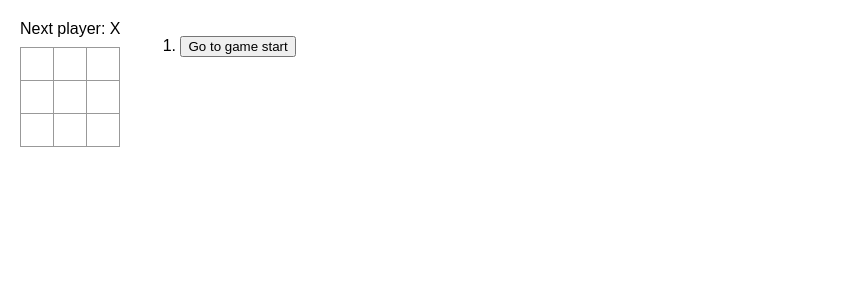
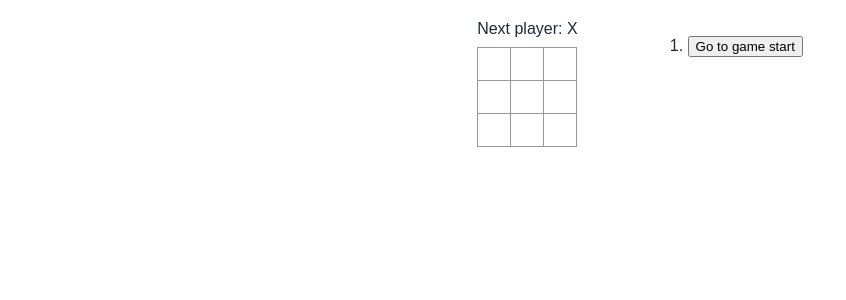
Before and after one commit to fiddel-cmd/react-docs-practice, a React (Create React App) app: page / in a window 1280 px wide. Shown: the top 300 px of the page, without its empty margins (0-846 px from the left). Built offline with nearby package versions, Linux system fonts and the light colour scheme.

Commit message:
style: add initial Tic-Tac-Toe game styling

```diff
--- a/src/App.js
+++ b/src/App.js
@@ -1,7 +1,6 @@
 import { useState } from 'react';
 
-
-function Square({ value, onSquareClick }) {
+function Square({value, onSquareClick}) {
   return (
     <button className="square" onClick={onSquareClick}>
       {value}
@@ -23,7 +22,6 @@ function Board({ xIsNext, squares, onPlay }) {
     onPlay(nextSquares);
   }
 
-
   const winner = calculateWinner(squares);
   let status;
   if (winner) {
@@ -32,70 +30,59 @@ function Board({ xIsNext, squares, onPlay }) {
     status = 'Next player: ' + (xIsNext ? 'X' : 'O');
   }
 
-
   return (
     <>
       <div className="status">{status}</div>
-
       <div className="board-row">
         <Square value={squares[0]} onSquareClick={() => handleClick(0)} />
         <Square value={squares[1]} onSquareClick={() => handleClick(1)} />
         <Square value={squares[2]} onSquareClick={() => handleClick(2)} />
       </div>
-
       <div className="board-row">
         <Square value={squares[3]} onSquareClick={() => handleClick(3)} />
         <Square value={squares[4]} onSquareClick={() => handleClick(4)} />
         <Square value={squares[5]} onSquareClick={() => handleClick(5)} />
       </div>
-
       <div className="board-row">
         <Square value={squares[6]} onSquareClick={() => handleClick(6)} />
         <Square value={squares[7]} onSquareClick={() => handleClick(7)} />
         <Square value={squares[8]} onSquareClick={() => handleClick(8)} />
       </div>
-
     </>
   );
 }
 
 export default function Game() {
-
+  const [xIsNext, setXIsNext] = useState(true);
   const [history, setHistory] = useState([Array(9).fill(null)]);
   const [currentMove, setCurrentMove] = useState(0);
   const currentSquares = history[currentMove];
-  const xIsNext = currentMove % 2 === 0;
 
   function handlePlay(nextSquares) {
     const nextHistory = [...history.slice(0, currentMove + 1), nextSquares];
-    setHistory([...history, nextSquares]);
+    setHistory(nextHistory);
+    setCurrentMove(nextHistory.length - 1);
     setXIsNext(!xIsNext);
   }
-  function jumpto(nextMove) {
+
+  function jumpTo(nextMove) {
     setCurrentMove(nextMove);
     setXIsNext(nextMove % 2 === 0);
-
   }
 
-  const moves = history.map((square, move) => {
+  const moves = history.map((squares, move) => {
     let description;
     if (move > 0) {
       description = 'Go to move #' + move;
-
+    } else {
+      description = 'Go to game start';
     }
-    else {
-      description = 'Go to game start';
-
-    }
-
     return (
       <li key={move}>
-        <button onclick={() => jumpto(move)}>{description}</button>
+        <button onClick={() => jumpTo(move)}>{description}</button>
       </li>
     );
-
   });
-
 
   return (
     <div className="game">
--- a/src/styles.css
+++ b/src/styles.css
@@ -3,9 +3,10 @@
 }
 
 body {
-  font-family: sans-serif;
+  font-family:Arial, Helvetica, sans-serif;
   margin: 20px;
   padding: 0;
+  color:#1f2937 ;
 }
 
 h1 {
@@ -83,13 +84,10 @@ body {
 .game {
   display: flex;
   flex-direction: row;
+  justify-content: center;
+  gap: 50px;
 }
 
 .game-info {
   margin-left: 20px;
 }
-.name{
-  font-size: large;
-  color: aqua;
-  margin-top: 10px;
-}
```
